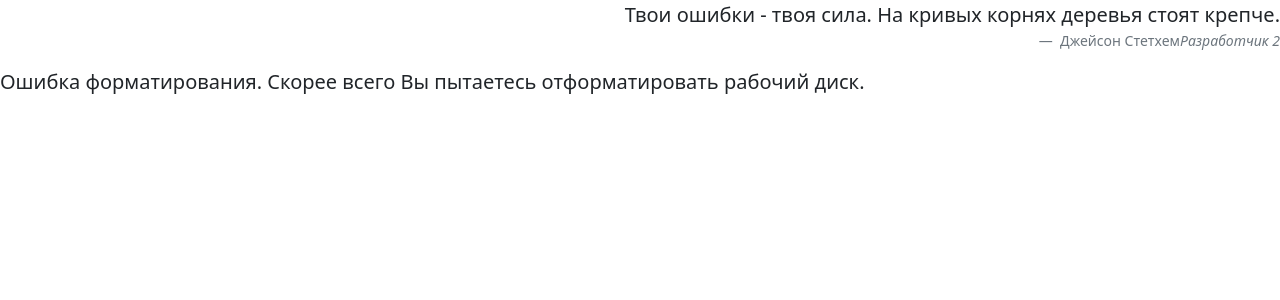
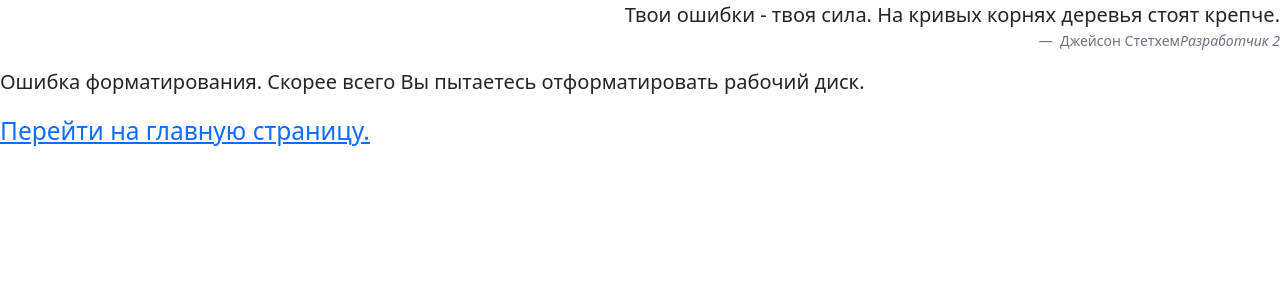
Before and after one commit to BasielB/testDisk, a Django app: template test_disk/main/templates/main/err_format.html in a window 1280 px wide. Shown: the top 300 px of the page. Run offline with Django 3.2, Linux system fonts and the light colour scheme; the template is opened without the code that fills it, so the values that code supplies are empty.

Commit message:
Update err_format.html

```diff
--- a/test_disk/main/templates/main/err_format.html
+++ b/test_disk/main/templates/main/err_format.html
@@ -14,5 +14,10 @@
     Ошибка форматирования. Скорее всего Вы пытаетесь отформатировать рабочий диск.
 </p>
 
+<h3>
+    <small class="text-muted">
+        <a href="/disks/">Перейти на главную страницу.</a>
+    </small>
+</h3>
 
 {% endblock %}
```
Lines whose indentation alone changed are shown as unchanged.
